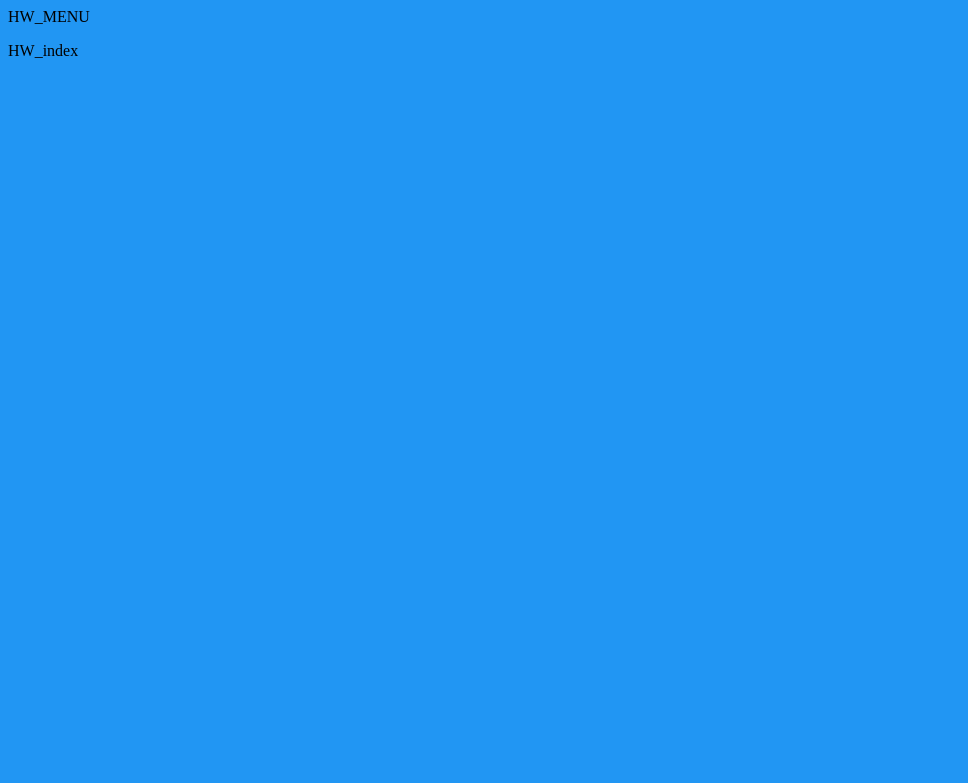
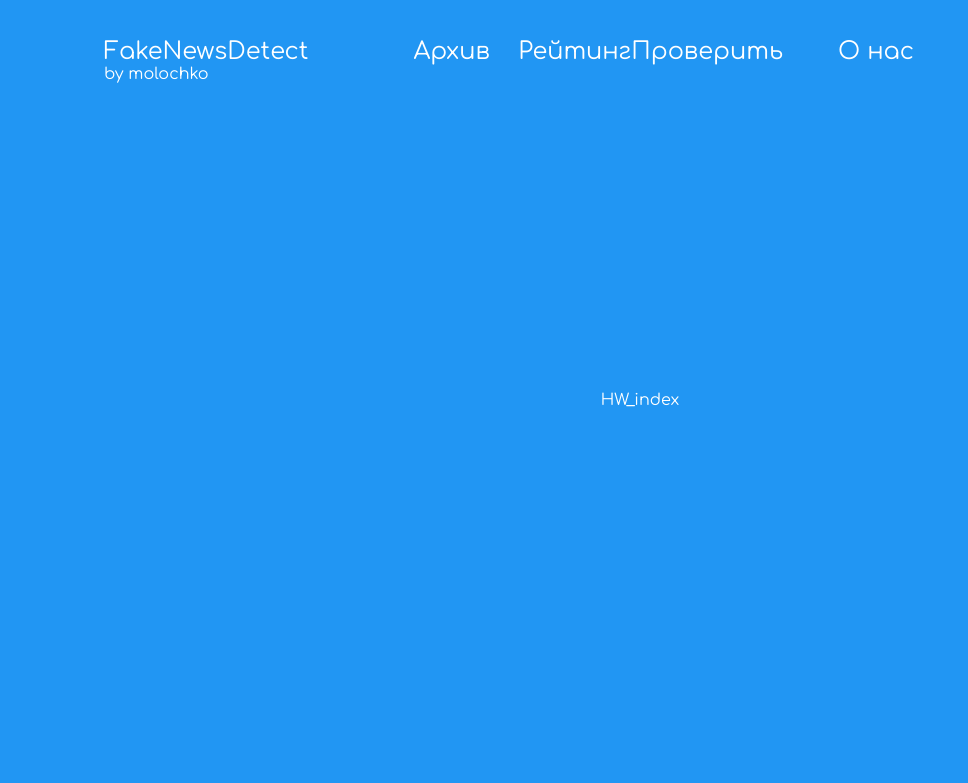
Before and after one commit to ME0ny/FakeNewsDetection, a Django app: page / in a window 1280 px wide; the page is wider, and only the part inside the window is pictured. Before the commit the part shown is almost empty. Shown: the top 783 px of that part, without its empty margins (0-968 px from the left). Run offline with Django 3.2, Linux system fonts and the light colour scheme.

Commit message:
non adaptive base page

```diff
--- a/detection/static/css/base.css
+++ b/detection/static/css/base.css
@@ -1,3 +1,48 @@
-html {
+html
+{
     background-color: #2196F3;
 }
+body
+{
+    margin: 0;
+}
+
+h1,h2,h3,h4,h5,h6,p, a
+{
+    font-family: 'Comfortaa';
+    font-weight: normal;
+    font-style: normal;
+    margin: 0;
+    color: #FFFFFF;
+}
+.header
+{
+    margin-left: 5%;
+    margin-top: 3%;
+    width: 100%;
+    text-align: justify;
+}
+.top_menu ul {
+    list-style-type: none;
+    overflow: hidden;
+    margin-right: 21%;
+}
+.top_menu    ul li.one {
+            float: left;
+    }
+    .top_menu    ul li.two {
+            overflow : hidden;
+            float : none;
+    }
+    .top_menu    ul li.two li {
+            width: 25%;
+            text-align: right;
+            float: left;
+
+    }
+
+    .top_menu    ul li .content {
+            display: inline-block;
+            text-align: left;
+
+    }
--- /dev/null
+++ b/detection/static/css/index.css
@@ -0,0 +1,13 @@
+.content1
+{
+ margin: auto;
+ width: 70%;
+ position: absolute;
+    top: 50%;
+    left: 50%;
+    transform: translate(-50%, -50%);
+}
+.content1 p{
+    display: block;
+    text-align: center;
+}
--- a/detection/templates/detection/base.html
+++ b/detection/templates/detection/base.html
@@ -2,10 +2,18 @@
 <html>
     <head>
         <title>FakeNewsDetect</title>
+        <head>
+            <script src="https://ajax.googleapis.com/ajax/libs/jquery/3.4.1/jquery.min.js"></script>
+        </head>
+        {% block head %}
+        {% endblock %}
         <link rel="stylesheet" href="{% static 'css/base.css' %}">
+        <link href="https://fonts.googleapis.com/css?family=Comfortaa:300,400,500,600,700&display=swap&subset=cyrillic" rel="stylesheet">
     </head>
     <body>
-        {% include "detection/menu.html" %}
+        <div class="header">
+            {% include "detection/menu.html" %}
+        </div>
         <div class="content">
             {% block content %}
             {% endblock %}
--- a/detection/templates/detection/index.html
+++ b/detection/templates/detection/index.html
@@ -1,5 +1,12 @@
 {% extends "detection/base.html" %}
+{% load static %}
 
-{%block content %}
-    <p> HW_index</p>
+{% block head %}
+    <link rel="stylesheet" href="{% static 'css/index.css' %}">
 {% endblock %}
+
+{% block content %}
+    <div class="content1">
+        <p> HW_index</p>
+    </div>
+{% endblock %}
--- a/detection/templates/detection/menu.html
+++ b/detection/templates/detection/menu.html
@@ -1,3 +1,28 @@
 <div class="top_menu">
-    <p> HW_MENU</p>
+    <ul>
+        <li class="one">
+            <div class="label">
+                <h2>FakeNewsDetect</h2>
+                <p>by molochko</p>
+            </div>
+        </li>
+        <li class="two">
+            <ul>
+                <li>
+                    <h2 class="content">Архив</h2>
+                </li>
+                <li>
+                    <h2 class="content">Рейтинг</h2>
+                </li>
+                <li>
+                    <h2 class="content">Проверить</h2>
+                </li>
+                <li>
+                    <h2 class="content">О нас</h2>
+                </li>
+            </ul>
+        </li>
+
+    </ul>
+
 </div>
```
